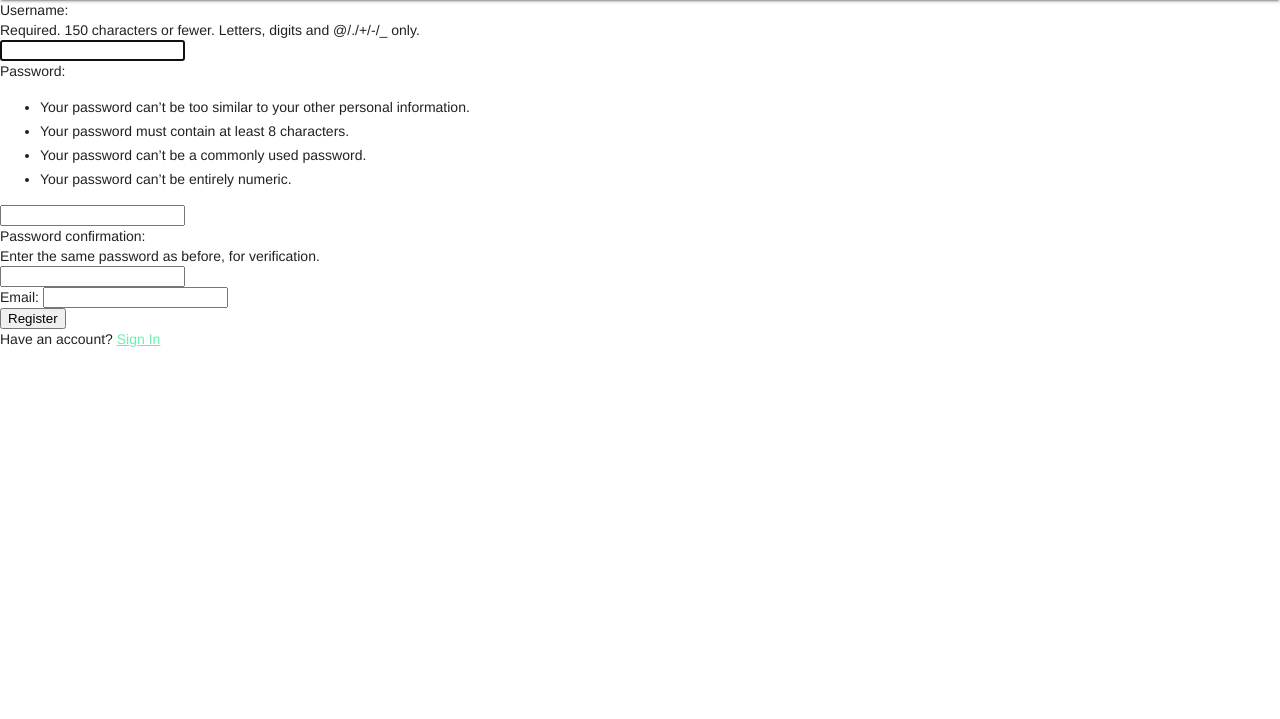
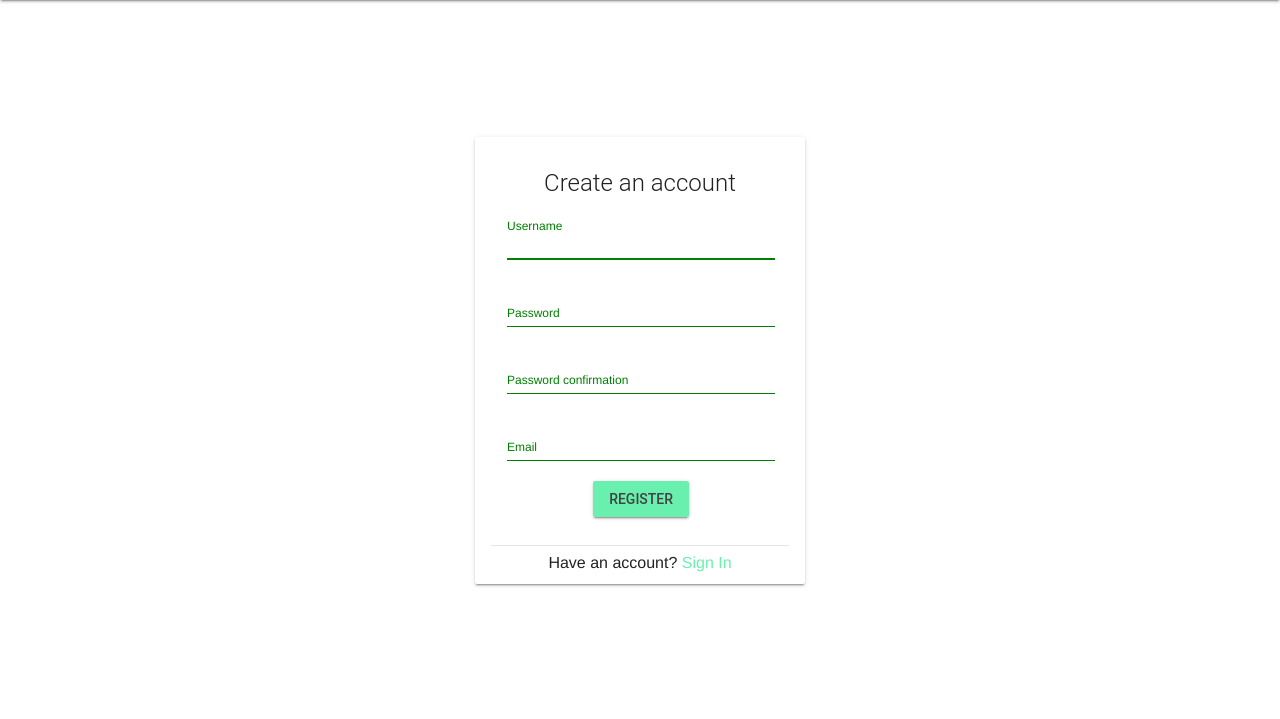
Before and after one commit to UenalAnastasiia/Django-Chat-App, a Django app: page /register/ in a window 1280 px wide. Shown: the part 64-783 px from the top of the page. Run offline with Django 5.2, Linux system fonts and the light colour scheme.

Commit message:
style register

```diff
--- a/django_chat_app/chat/templates/auth/login.html
+++ b/django_chat_app/chat/templates/auth/login.html
@@ -1,6 +1,6 @@
 {% extends "base.html" %}
 {% block content %}
-    <div class="login-container">
+    <div class="login-register-container">
         <div class="demo-card-wide mdl-card mdl-shadow--2dp" style="padding: 16px 16px 4px 16px">
             <div style="display: flex; padding-top: 16px; justify-content: center;">
                 <h2 class="mdl-card__title-text">Login</h2>
@@ -10,12 +10,12 @@
                 <form action="/login/" method="post">
                     {% csrf_token %}
                     <div class="mdl-textfield mdl-js-textfield mdl-textfield--floating-label">
-                        <input class="mdl-textfield__input" name="username" type="text" id="username">
+                        <input class="mdl-textfield__input" name="username" type="text" id="username" required>
                         <label class="mdl-textfield__label" for="username">Username</label>
                     </div>
 
                     <div class="mdl-textfield mdl-js-textfield mdl-textfield--floating-label">
-                        <input class="mdl-textfield__input" name="password" type="password" id="password">
+                        <input class="mdl-textfield__input" name="password" type="password" id="password" required>
                         <label class="mdl-textfield__label" for="password">Password</label>
                     </div>
 
--- a/django_chat_app/register/templates/register/register.html
+++ b/django_chat_app/register/templates/register/register.html
@@ -1,15 +1,68 @@
 {% extends "base.html" %}
+{% block content %}
+<div class="login-register-container">
+  <div class="demo-card-wide mdl-card mdl-shadow--2dp" style="padding: 16px 16px 4px 16px">
+    <div style="display: flex; padding-top: 16px; justify-content: center;">
+      <h2 class="mdl-card__title-text">Create an account</h2>
+    </div>
 
-<h1>Create an Account</h1>
+    <div class="mdl-card__supporting-text">
+      <form method="POST" class="form-group">
+        {% csrf_token %}
+        <form method="POST" class="form-group">
+          {% csrf_token %}
+          <!-- {{ form }} -->
+          <div class="mdl-textfield mdl-js-textfield mdl-textfield--floating-label">
+            <label class="mdl-textfield__label" for="id_username">Username</label>
+            <input class="mdl-textfield__input" type="text" name="username" maxlength="150" autocapitalize="none" autocomplete="username" autofocus
+              required aria-describedby="id_username_helptext" id="id_username">
 
-{% block content %}
-    <form method="POST" class="form-group">
-		{% csrf_token %}
-		{{ form }}
-		<button type="submit" class="btn btn-success">Register</button>
-    </form>
+            <div class="mdl-tooltip" data-mdl-for="id_username" id="id_username_helptext">
+              150 characters or fewer. Letters, digits and @/./+/-/_ only.
+            </div>
+          </div>
 
-	<div>
-        Have an account? <a href="/login/">Sign In</a>
+          <div class="mdl-textfield mdl-js-textfield mdl-textfield--floating-label">
+            <label class="mdl-textfield__label" for="id_password1">Password</label>
+            <input class="mdl-textfield__input" type="password" name="password1" autocomplete="new-password" required
+              aria-describedby="id_password1_helptext" id="id_password1">
+
+            <div class="mdl-tooltip" data-mdl-for="id_password1" id="id_password1_helptext">
+              ~ Can’t be too similar to your other personal information. <br>
+              ~ Must contain at least 8 characters. <br>
+              ~ Can’t be a commonly used password. <br>
+              ~ Can’t be entirely numeric.
+            </div>
+          </div>
+
+          <div class="mdl-textfield mdl-js-textfield mdl-textfield--floating-label">
+            <label class="mdl-textfield__label" for="id_password2">Password confirmation</label>
+            <input class="mdl-textfield__input" type="password" name="password2" autocomplete="new-password" required
+              aria-describedby="id_password2_helptext" id="id_password2">
+
+            <div class="mdl-tooltip" data-mdl-for="id_password2" id="id_password2_helptext">
+              Enter the same password as before, for verification.
+            </div>
+          </div>
+
+          <div class="mdl-textfield mdl-js-textfield mdl-textfield--floating-label">
+            <label class="mdl-textfield__label" for="id_email">Email</label>
+            <input class="mdl-textfield__input" type="email" name="email" maxlength="320" required id="id_email">
+          </div>
+
+          <div style="text-align: center;">
+            <button type="submit"
+              class="mdl-button mdl-js-button mdl-button--raised mdl-js-ripple-effect mdl-button--accent">
+              Register
+            </button>
+          </div>
+        </form>
+      </form>
     </div>
+
+    <div class="mdl-card__actions mdl-card--border" style="text-align: center; margin-top: 12px;">
+      Have an account? <a href="/login/">Sign In</a>
+    </div>
+  </div>
+</div>
 {% endblock %}
--- a/django_chat_app/static/css/style.css
+++ b/django_chat_app/static/css/style.css
@@ -1,9 +1,13 @@
-.login-container {
+.login-register-container {
   display: flex;
   flex-direction: column;
   justify-content: center;
   align-items: center;
-  height: 80vh;
+  height: 90vh;
+}
+
+a {
+  text-decoration: none;
 }
 
 .grey-color {
@@ -14,3 +18,19 @@
   display: flex;
   justify-content: flex-end;
 }
+
+input[required] {
+  color: green;
+}
+
+.mdl-textfield--floating-label.is-invalid .mdl-textfield__label {
+  color: green;
+}
+
+.mdl-textfield.is-invalid .mdl-textfield__input {
+  border-color: green;
+}
+
+.mdl-textfield.is-invalid .mdl-textfield__label:after {
+  background-color: green;
+}
--- a/django_chat_app/static/js/script.js
+++ b/django_chat_app/static/js/script.js
@@ -82,3 +82,11 @@ enableSendBtn = () => {
   if(messageField.value === "") { sendBtn.disabled = true; }
   else { sendBtn.disabled = false; }
 }
+
+requiredInputColor = () => {
+  let required = document.querySelectorAll("input[required]");
+
+  required.forEach(function(element) {
+    element.style.color = "green";
+  });
+}
--- a/django_chat_app/templates/base.html
+++ b/django_chat_app/templates/base.html
@@ -13,7 +13,7 @@
     <script defer src="https://code.getmdl.io/1.3.0/material.min.js"></script>
   </head>
 
-  <body>
+  <body onload="requiredInputColor()">
     <div class="mdl-layout mdl-js-layout mdl-layout--fixed-header">
           <header class="mdl-layout__header">
             <div class="mdl-layout__header-row">
```
